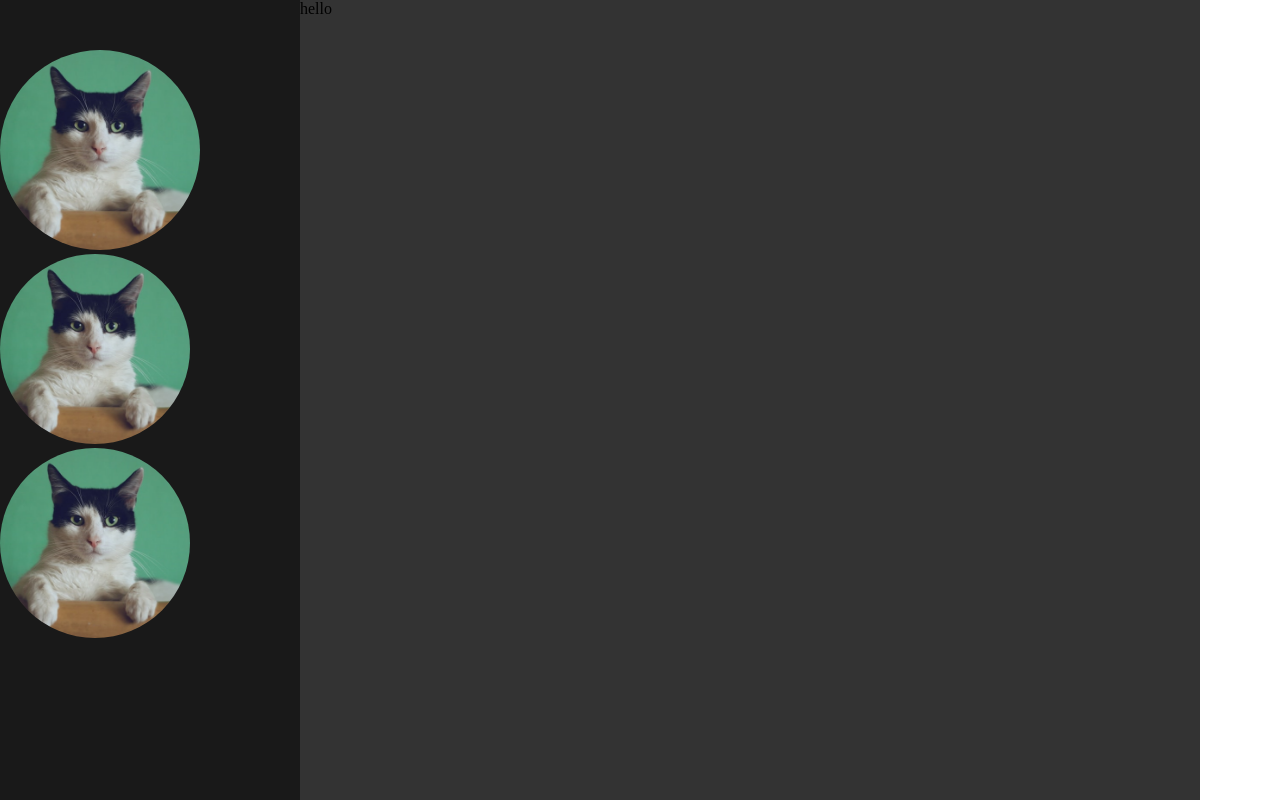
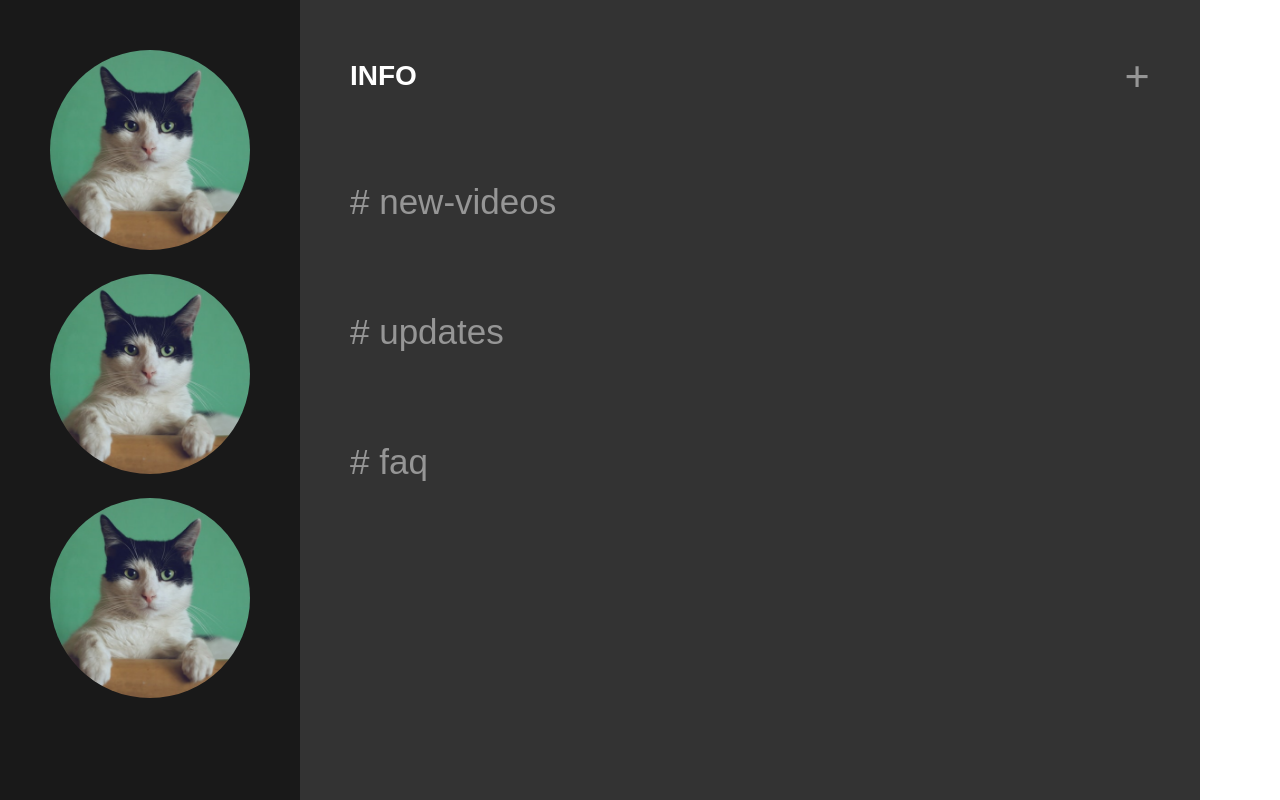
Before and after one commit to Namit-Adhikari/html-css-course, a plain HTML site: page html-css-course/intro-to-html/lesson14/14f.html in a window 1280 px wide. Drawn offline with Linux system fonts and the light colour scheme.

Commit message:
Complete Lesson 14

```diff
--- a/html-css-course/intro-to-html/lesson14/14f.html
+++ b/html-css-course/intro-to-html/lesson14/14f.html
@@ -25,29 +25,37 @@
             object-position: center;
             border-radius: 100px;
             margin-top: 50px;
-
+            margin-left: 50px;
+            margin-right: 50px;
+            margin-bottom: 20px;
           "
         />
 
         <img
           src="../lesson7/cat.jpg"
           style="
-            height: 190px;
-            width: 190px;
+            height: 200px;
+            width: 200px;
             object-fit: cover;
             object-position: center;
-            border-radius: 95px;
+            border-radius: 100px;
+            margin-left: 50px;
+            margin-right: 50px;
+            margin-bottom: 20px;
           "
         />
 
         <img
           src="../lesson7/cat.jpg"
           style="
-            height: 190px;
-            width: 190px;
+            height: 200px;
+            width: 200px;
             object-fit: cover;
             object-position: center;
-            border-radius: 95px;
+            border-radius: 100px;
+            margin-left: 50px;
+            margin-right: 50px;
+            margin-bottom: 20px;
           "
         />
       </div>
@@ -56,7 +64,74 @@
         class="info-sidebar"
         style="background-color: rgba(0, 0, 0, 0.8); width: 900px"
       >
-        hello
+        <div
+          class="info-bar"
+          style="
+            display: flex;
+            justify-content: space-between;
+            margin-top: 50px;
+            margin-left: 50px;
+            margin-right: 50px;
+            margin-bottom: 80px;
+            align-items: center;
+          "
+        >
+          <div
+            style="
+              color: white;
+              font-family: Arial;
+              font-size: 28px;
+              font-weight: bold;
+            "
+          >
+            INFO
+          </div>
+
+          <div
+            style="
+              color: rgb(150, 150, 150);
+              font-size: 45px;
+              font-weight: bold;
+            "
+          >
+            &plus;
+          </div>
+        </div>
+
+        <div
+          style="
+            color: rgb(150, 150, 150);
+            margin-bottom: 90px;
+            margin-left: 50px;
+            font-size: 35px;
+            font-family: Arial;
+          "
+        >
+          &num; new-videos
+        </div>
+
+        <div
+          style="
+            color: rgb(150, 150, 150);
+            font-size: 35px;
+            font-family: Arial;
+            margin-bottom: 90px;
+            margin-left: 50px;
+          "
+        >
+          &num; updates
+        </div>
+
+        <div
+          style="
+            color: rgb(150, 150, 150);
+            font-size: 35px;
+            font-family: Arial;
+            margin-left: 50px;
+          "
+        >
+          &num; faq
+        </div>
       </div>
     </div>
   </body>
```
